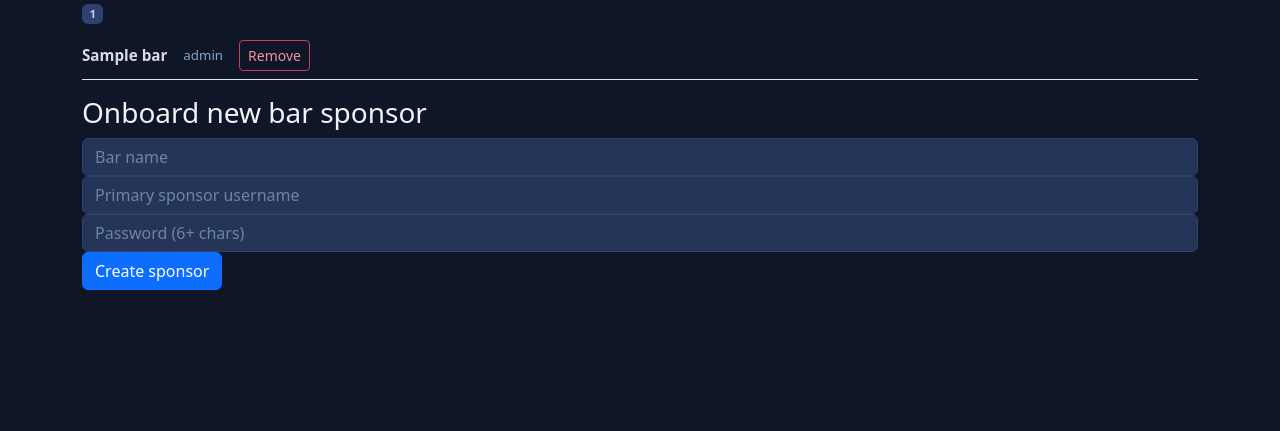
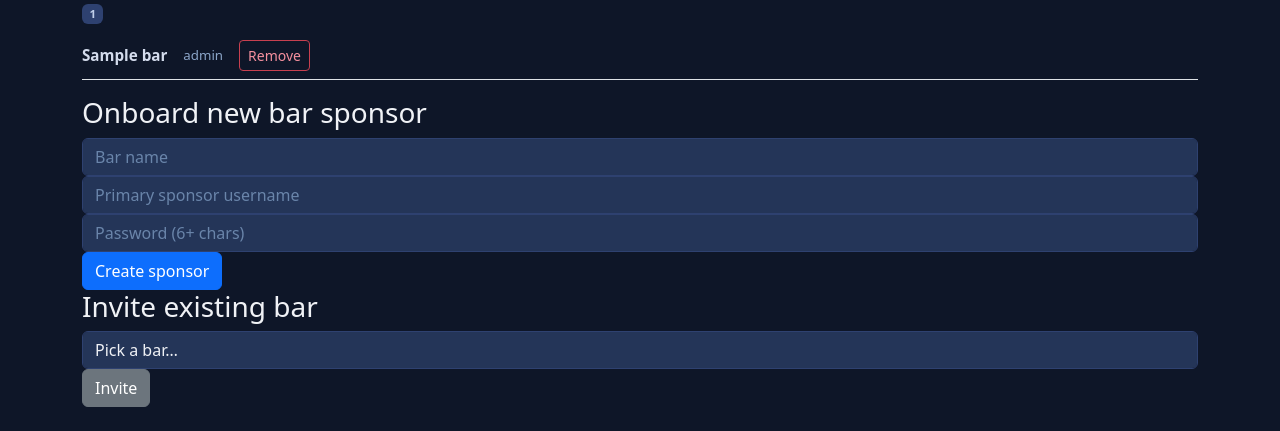
Before and after one commit to metachungoid/tourneytracker, a Flask app: page /league/1 in a window 1280 px wide. Shown: the part 674-1105 px from the top of the page. Before the commit the page ends 964 px from the top, so only its background shows below. Run offline with Flask 3, Linux system fonts and the light colour scheme; a user stored in the database is signed in; tables that the repository leaves empty hold one stand-in row (values such as "Sample post").

Commit message:
leagues: invite existing bar to sponsor a league
Adds POST /league/<lid>/sponsor/invite route that creates a
LeagueSponsorship for a pre-existing Bar, with duplicate guard.
Passes invitable_bars (bars not yet sponsoring the league) to
the dashboard template and adds the invite form.

Co-Authored-By: Claude Sonnet 4.6 <noreply@anthropic.com>

```diff
--- a/routes/leagues.py
+++ b/routes/leagues.py
@@ -49,9 +49,14 @@ def league_dashboard(lid):
     ).all()
     player_count = PlayerProfile.query.filter_by(league_id=lid).count()
     sponsorships = LeagueSponsorship.query.filter_by(league_id=lid).all()
+    sponsored_bar_ids = [s.bar_id for s in sponsorships]
+    from models import Bar
+    invitable_bars = Bar.query.filter(~Bar.id.in_(sponsored_bar_ids)).order_by(Bar.name).all() \
+        if sponsored_bar_ids else Bar.query.order_by(Bar.name).all()
     return render_template('league_dashboard.html', league=league,
                            tournaments=tournaments, player_count=player_count,
-                           sponsorships=sponsorships)
+                           sponsorships=sponsorships,
+                           invitable_bars=invitable_bars)
 
 
 @bp.route('/league/<int:lid>/edit', methods=['GET', 'POST'])
@@ -125,6 +130,33 @@ def onboard_sponsor(lid):
     return redirect(url_for('leagues.league_dashboard', lid=lid))
 
 
+@bp.route('/league/<int:lid>/sponsor/invite', methods=['POST'])
+@login_required
+def invite_sponsor(lid):
+    from datetime import datetime
+    from models import Bar
+    league = League.query.get_or_404(lid)
+    _check_league_access(league)
+    bar_id = request.form.get('bar_id', type=int)
+    if not bar_id:
+        flash('Pick a bar to invite.', 'danger')
+        return redirect(url_for('leagues.league_dashboard', lid=lid))
+    bar = Bar.query.get_or_404(bar_id)
+    existing = LeagueSponsorship.query.filter_by(
+        league_id=lid, bar_id=bar.id
+    ).first()
+    if existing:
+        flash(f'{bar.name} already sponsors this league.', 'warning')
+        return redirect(url_for('leagues.league_dashboard', lid=lid))
+    db.session.add(LeagueSponsorship(
+        league_id=lid, bar_id=bar.id,
+        invited_by_id=current_user.id, invited_at=datetime.utcnow(),
+    ))
+    db.session.commit()
+    flash(f'{bar.name} added as a sponsor.', 'success')
+    return redirect(url_for('leagues.league_dashboard', lid=lid))
+
+
 @bp.route('/league/<int:lid>/sponsor/<int:sid>/remove', methods=['POST'])
 @login_required
 def remove_sponsor(lid, sid):
--- a/templates/league_dashboard.html
+++ b/templates/league_dashboard.html
@@ -136,6 +136,18 @@
     <input type="password" name="sponsor_password" class="form-control" placeholder="Password (6+ chars)" minlength="6" required>
     <button type="submit" class="btn btn-primary">Create sponsor</button>
   </form>
+  <form method="post"
+        action="{{ url_for('leagues.invite_sponsor', lid=league.id) }}"
+        class="form-stack form-stack--inline">
+    <h3>Invite existing bar</h3>
+    <select name="bar_id" class="form-control" required>
+      <option value="">Pick a bar…</option>
+      {% for b in invitable_bars %}
+        <option value="{{ b.id }}">{{ b.name }}</option>
+      {% endfor %}
+    </select>
+    <button type="submit" class="btn btn-secondary">Invite</button>
+  </form>
 </section>
 
 <!-- Delete League -->
```
Also changed, not shown: tests/test_sponsor_routes.py (+42 -0 lines).
